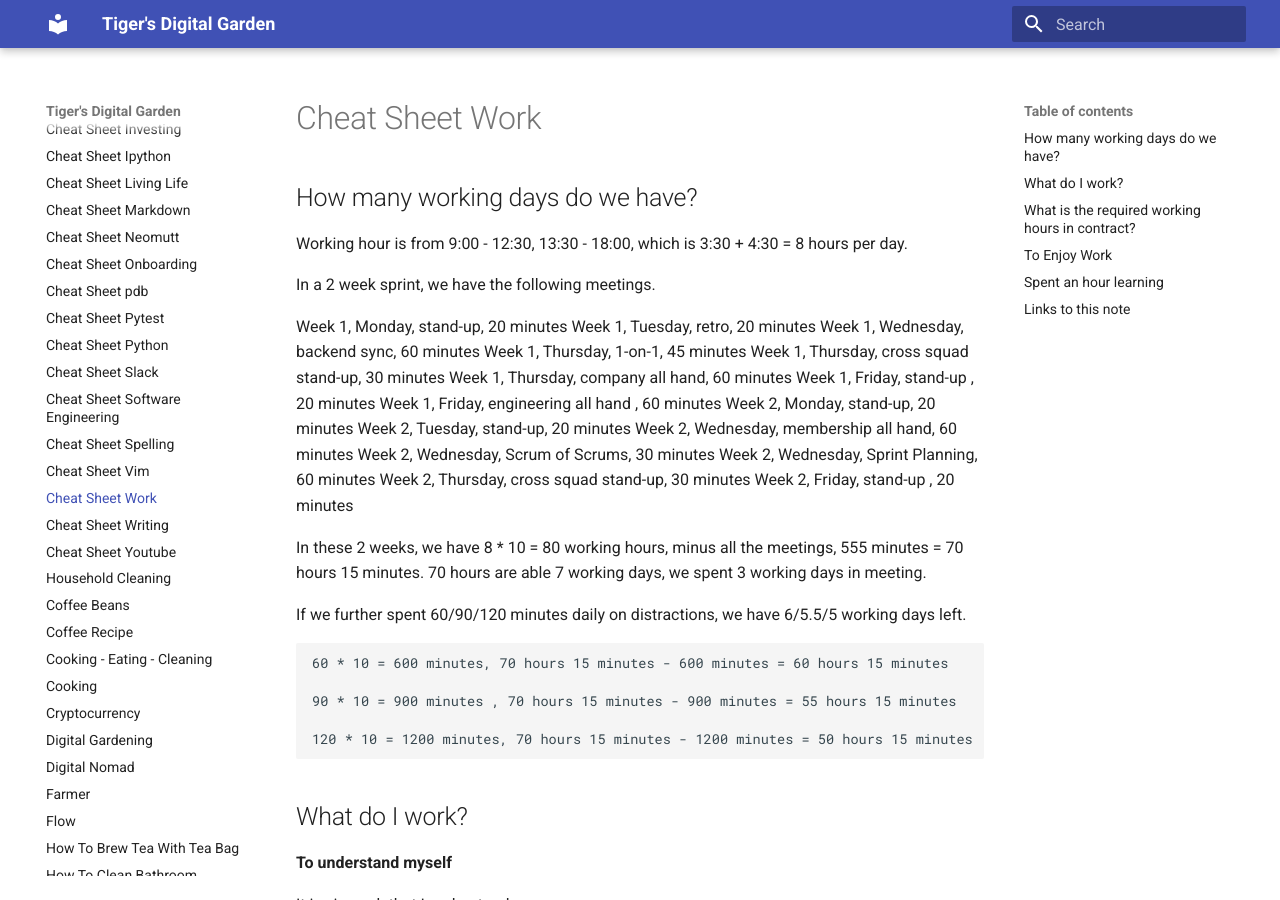
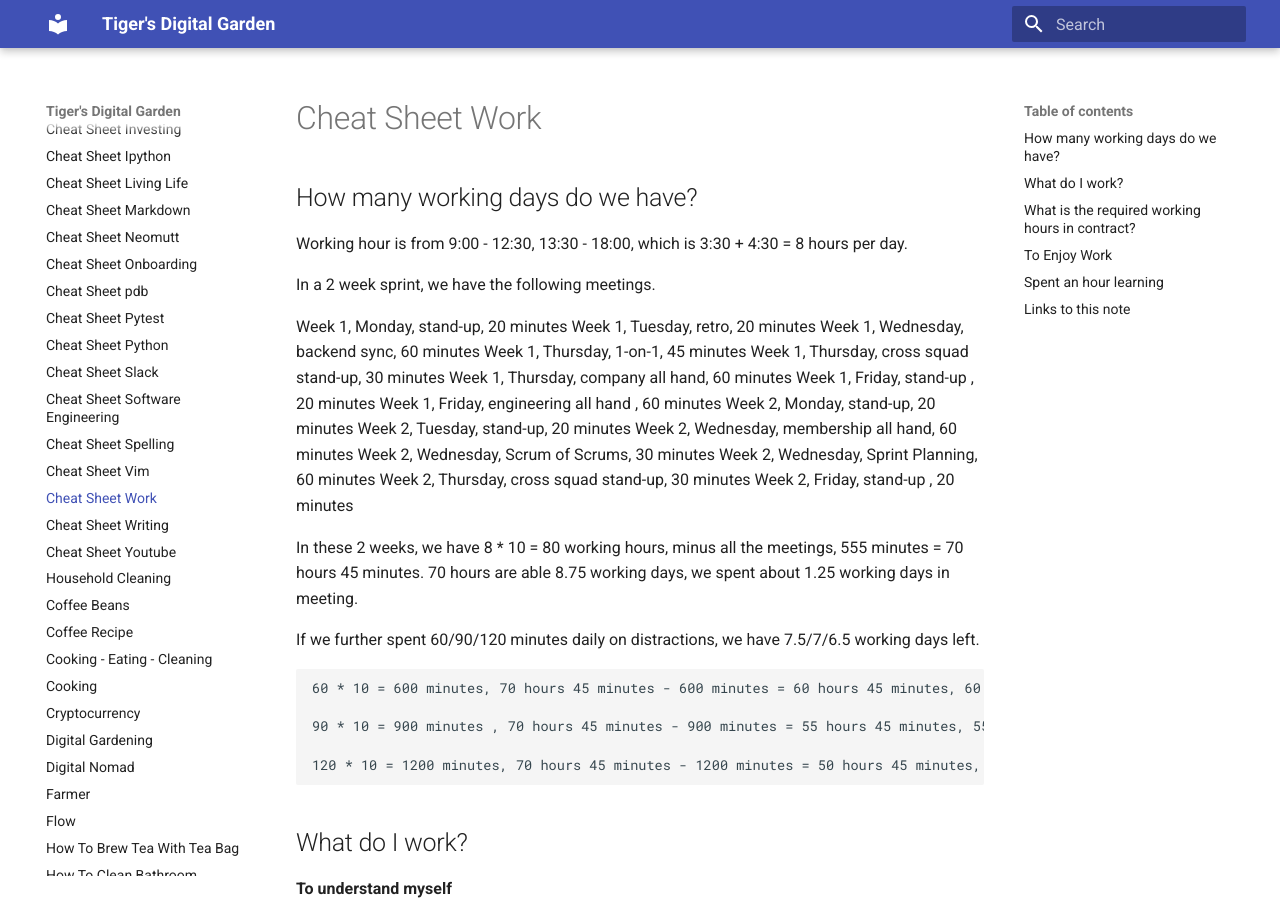
Before and after one commit to ynotstartups/notes, an MkDocs documentation site: the page built from notes/cheat-sheet-work.md, in a window 1280 px wide and 900 px high. Built offline with MkDocs 1.6.1 and Material for MkDocs 9.7.7, drawn with Linux system fonts in a browser that asks for light colours.

Commit message:
correct calculation

````diff
--- a/notes/cheat-sheet-work.md
+++ b/notes/cheat-sheet-work.md
@@ -22,16 +22,16 @@ Week 2, Wednesday, Sprint Planning, 60 minutes
 Week 2, Thursday, cross squad stand-up, 30 minutes
 Week 2, Friday,  stand-up , 20 minutes
 
-In these 2 weeks, we have 8 * 10 = 80 working hours, minus all the meetings, 555 minutes = 70 hours 15 minutes. 70 hours are able 7 working days, we spent 3 working days in meeting.
+In these 2 weeks, we have 8 * 10 = 80 working hours, minus all the meetings, 555 minutes = 70 hours 45 minutes. 70 hours are able 8.75 working days, we spent about 1.25 working days in meeting.
 
-If we further spent 60/90/120 minutes daily on distractions, we have 6/5.5/5 working days left.
+If we further spent 60/90/120 minutes daily on distractions, we have 7.5/7/6.5 working days left.
 
 ```
-60 * 10 = 600 minutes, 70 hours 15 minutes - 600 minutes = 60 hours 15 minutes
+60 * 10 = 600 minutes, 70 hours 45 minutes - 600 minutes = 60 hours 45 minutes, 60 hours / 8 hours per work day = 7.5 working day
 
-90 * 10 = 900 minutes , 70 hours 15 minutes - 900 minutes = 55 hours 15 minutes
+90 * 10 = 900 minutes , 70 hours 45 minutes - 900 minutes = 55 hours 45 minutes, 55 hours / 8 hours per work day = 7 working day
 
-120 * 10 = 1200 minutes, 70 hours 15 minutes - 1200 minutes = 50 hours 15 minutes
+120 * 10 = 1200 minutes, 70 hours 45 minutes - 1200 minutes = 50 hours 45 minutes, 50 hours / 8 hours per work day = 6.5 working day
 ```
 
 
````
